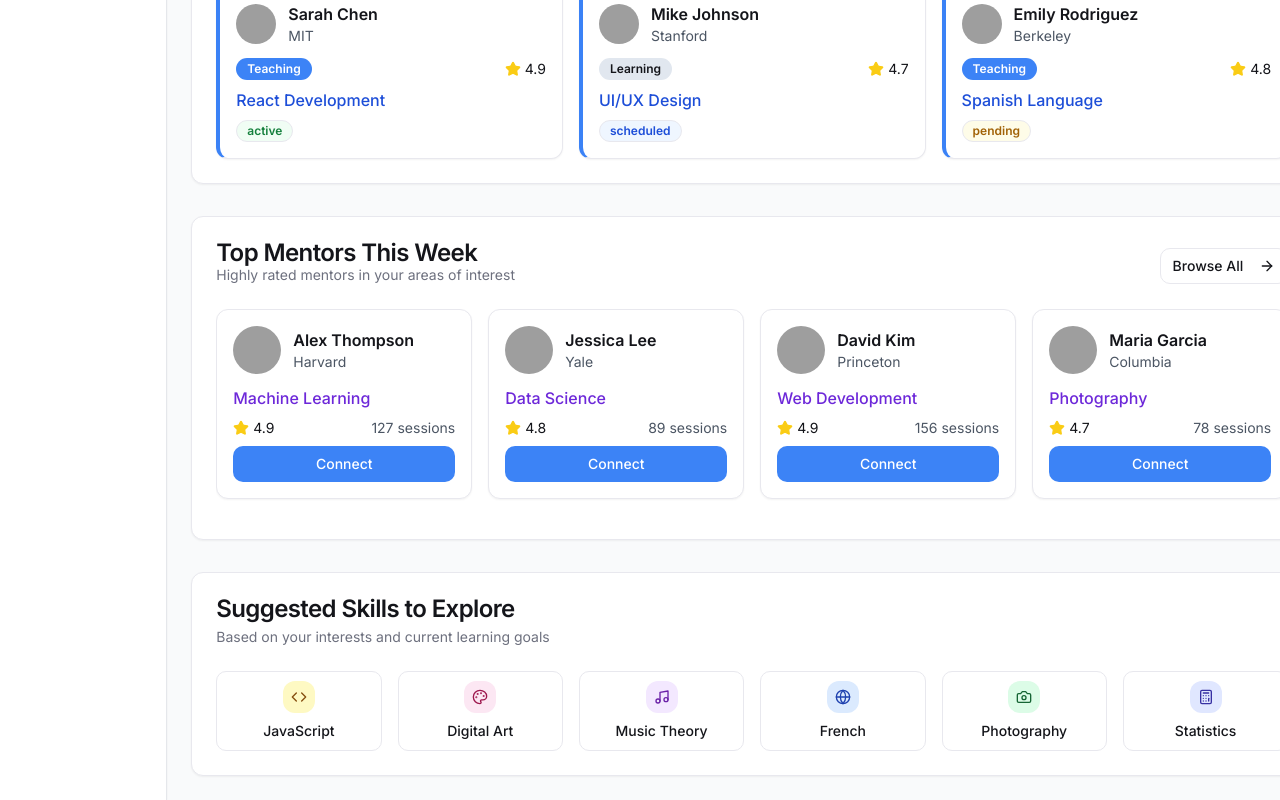
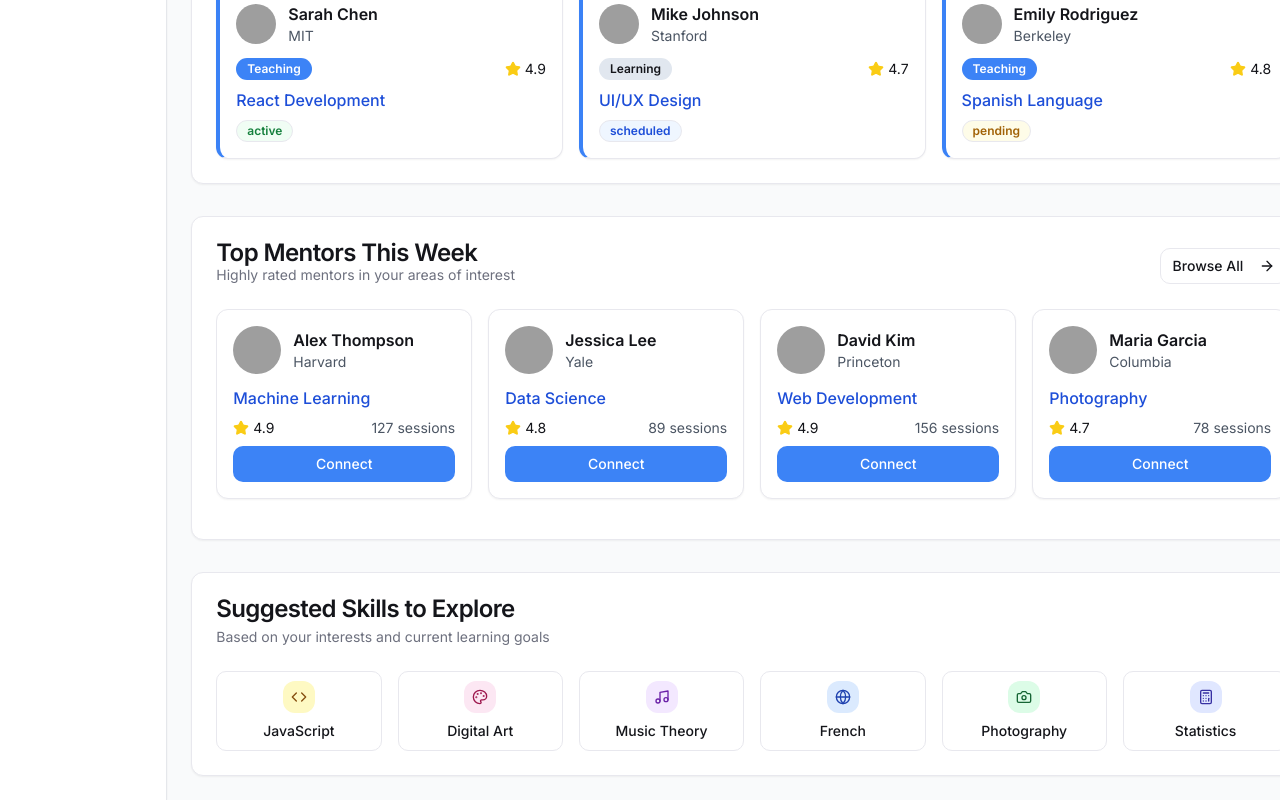
Before and after one commit to tharuntulasi06/skill-swap-project, a React (Vite) app: page /dashboard in a window 1280 px wide. Shown: the part 551-1351 px from the top of the page. Built offline with nearby package versions, Linux system fonts and the light colour scheme; grey boxes are pictures that could not be loaded; the HTML template or start-up script is replaced by a standard one.

Commit message:
Update dashboard mentor skill text to blue
cgen-3e997e62dc7b4ba69d70cd4486276c0b

```diff
--- a/src/pages/Dashboard.tsx
+++ b/src/pages/Dashboard.tsx
@@ -344,7 +344,7 @@ const Dashboard = () => {
                             </div>
                           </div>
                           <div className="space-y-2">
-                            <p className="font-medium text-violet-700">
+                            <p className="font-medium text-blue-700">
                               {mentor.skill}
                             </p>
                             <div className="flex items-center justify-between">
```
